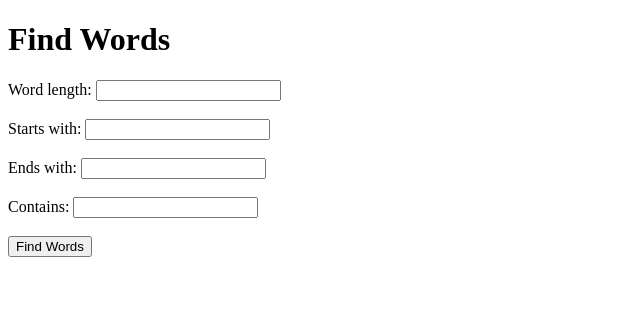
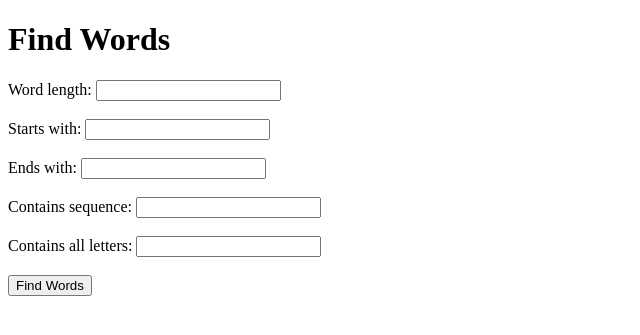
Before and after one commit to jnillius/wordfinder, a Flask app: page / in a window 1280 px wide. Shown: the top 335 px of the page, without its empty margins (0-640 px from the left). Run offline with Flask 3, Linux system fonts and the light colour scheme; parts of the project's set-up code (start-up, migrations or seed data) failed here and were passed over.

Commit message:
adding 'contains letters' filter

```diff
--- a/app.py
+++ b/app.py
@@ -14,6 +14,7 @@ def index():
         start = request.form.get("start", "").lower()
         end = request.form.get("end", "").lower()
         contains = request.form.get("contains", "").lower()
+        contains_all = request.form.get("contains_all", "").lower()
 
         # Filtering words
         results = words
@@ -25,6 +26,8 @@ def index():
             results = [w for w in results if w.endswith(end)]
         if contains:
             results = [w for w in results if contains in w]
+        if contains_all:
+            results = [w for w in results if all(char in w for char in contains_all)]
 
     return render_template("index.html", results=results)
 
--- a/templates/index.html
+++ b/templates/index.html
@@ -15,8 +15,11 @@
         <label>Ends with:</label>
         <input type="text" name="end" maxlength="1"><br><br>
 
-        <label>Contains:</label>
+        <label>Contains sequence:</label>
         <input type="text" name="contains"><br><br>
+
+        <label>Contains all letters:</label>
+        <input type="text" name="contains_all"><br><br>
 
         <button type="submit">Find Words</button>
     </form>
```
